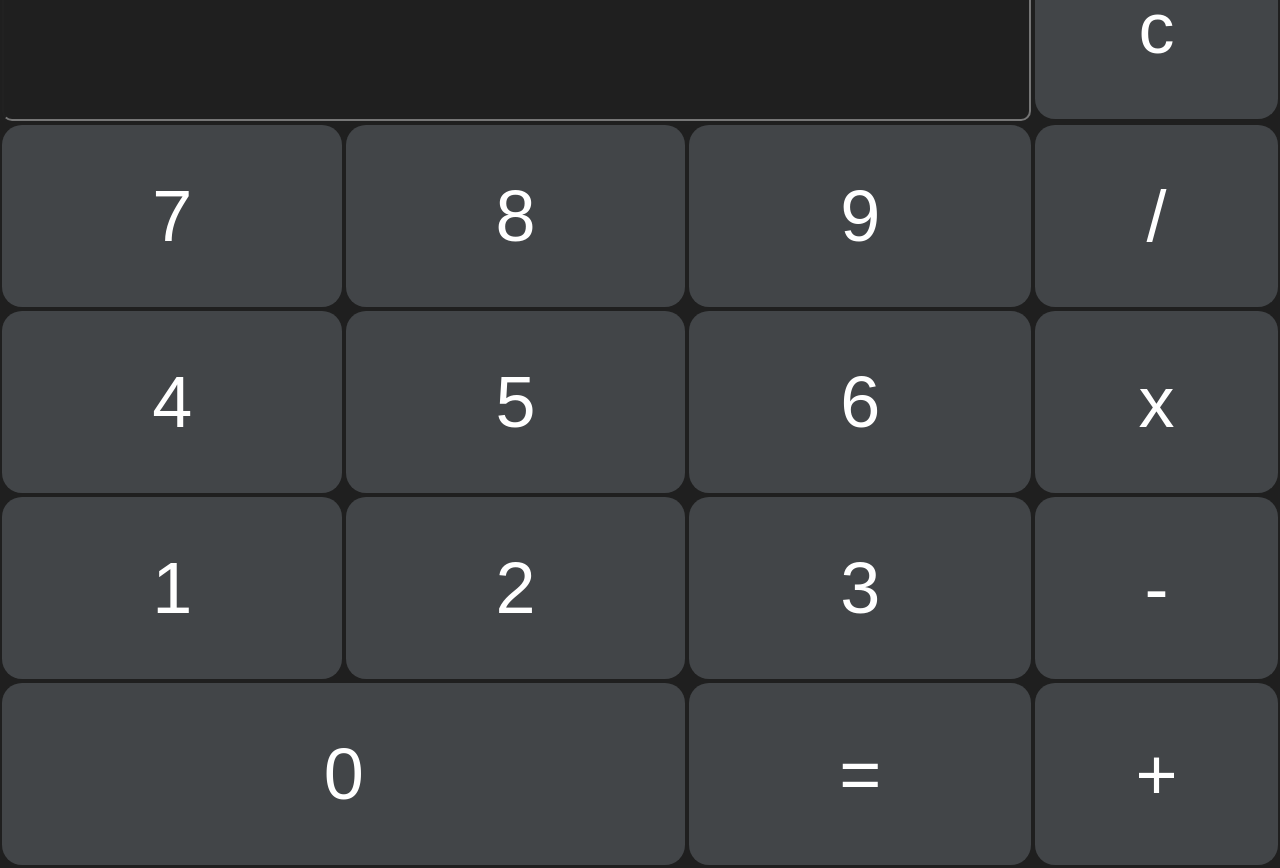
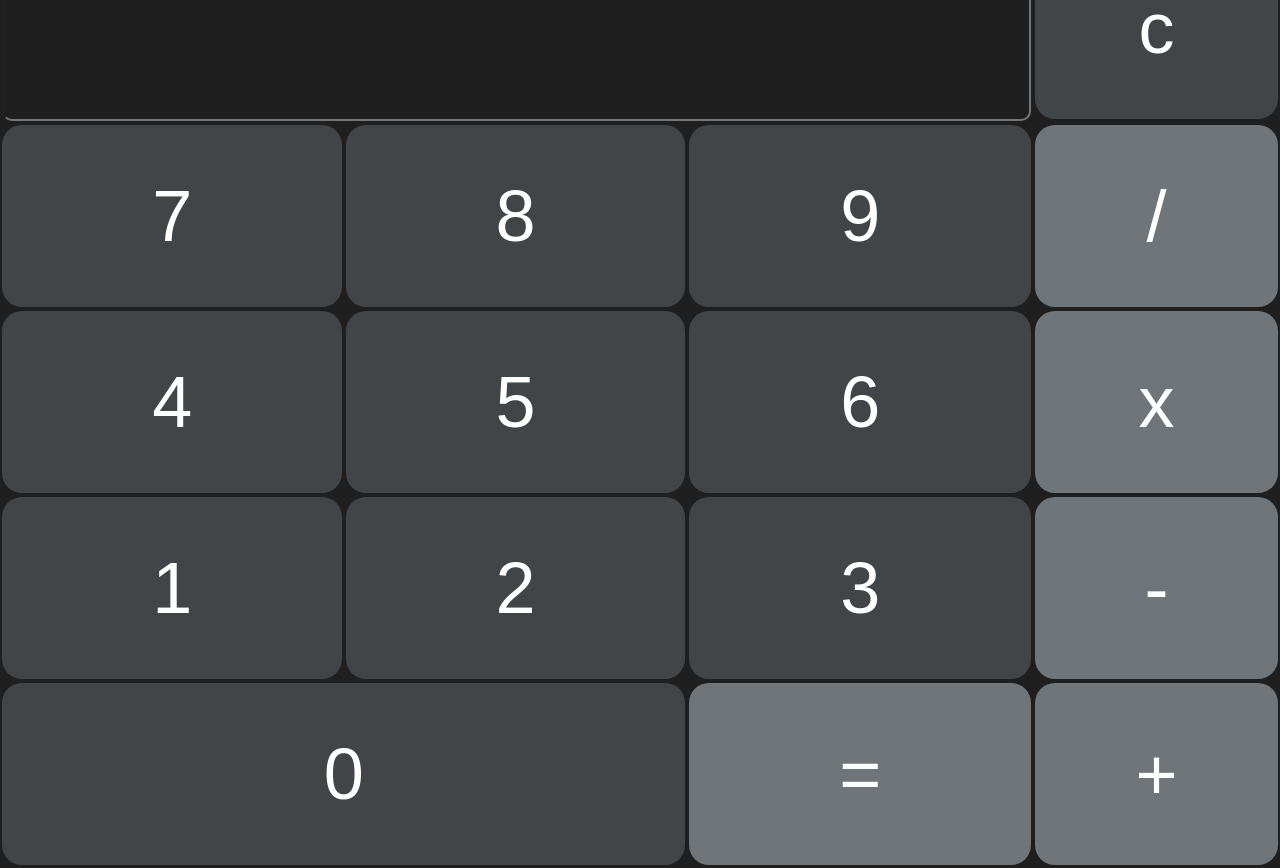
Before and after one commit to ColmiiK/odin-calculator, a plain HTML site: page index.html in a window 1280 px wide. Drawn offline with Linux system fonts and the light colour scheme.

Commit message:
first pass done at visuals, interactivity to be added

```diff
--- a/index.html
+++ b/index.html
@@ -18,24 +18,24 @@
         <td><input type="button" value="7" /></td>
         <td><input type="button" value="8" /></td>
         <td><input type="button" value="9" /></td>
-        <td><input type="button" value="/" /></td>
+        <td><input type="button" class="operand" value="/" /></td>
       </tr>
       <tr>
         <td><input type="button" value="4" /></td>
         <td><input type="button" value="5" /></td>
         <td><input type="button" value="6" /></td>
-        <td><input type="button" value="x" /></td>
+        <td><input type="button" class="operand" value="x" /></td>
       </tr>
       <tr>
         <td><input type="button" value="1" /></td>
         <td><input type="button" value="2" /></td>
         <td><input type="button" value="3" /></td>
-        <td><input type="button" value="-" /></td>
+        <td><input type="button" class="operand" value="-" /></td>
       </tr>
       <tr>
         <td colspan="2"><input type="button" value="0" /></td>
-        <td><input type="button" value="=" /></td>
-        <td><input type="button" value="+" /></td>
+        <td><input type="button" class="operand" value="=" /></td>
+        <td><input type="button" class="operand" value="+" /></td>
       </tr>
     </table>
   </body>
--- a/script.js
+++ b/script.js
@@ -0,0 +1,3 @@
+let n1 = 0;
+let n2 = 0;
+let operand = "";
--- a/style.css
+++ b/style.css
@@ -29,3 +29,6 @@ table {
   background: #424548;
   border: none;
 }
+.operand {
+  background: #70757a;
+}
```
